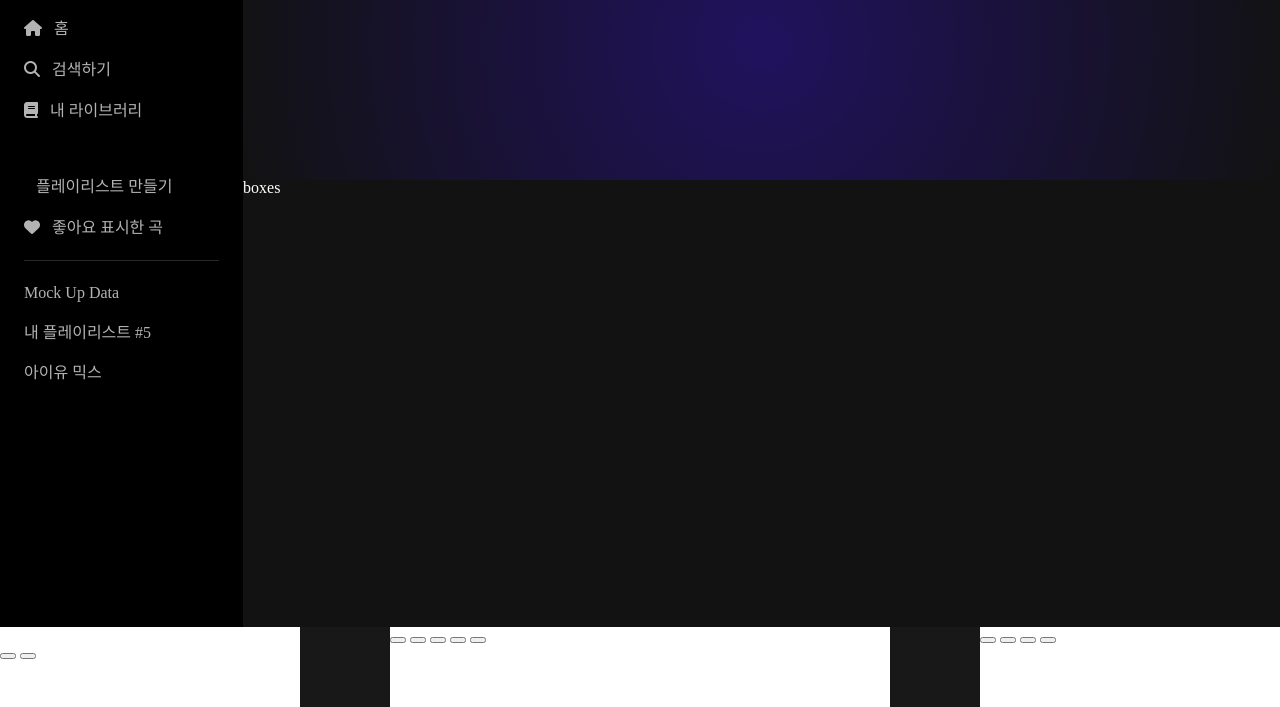
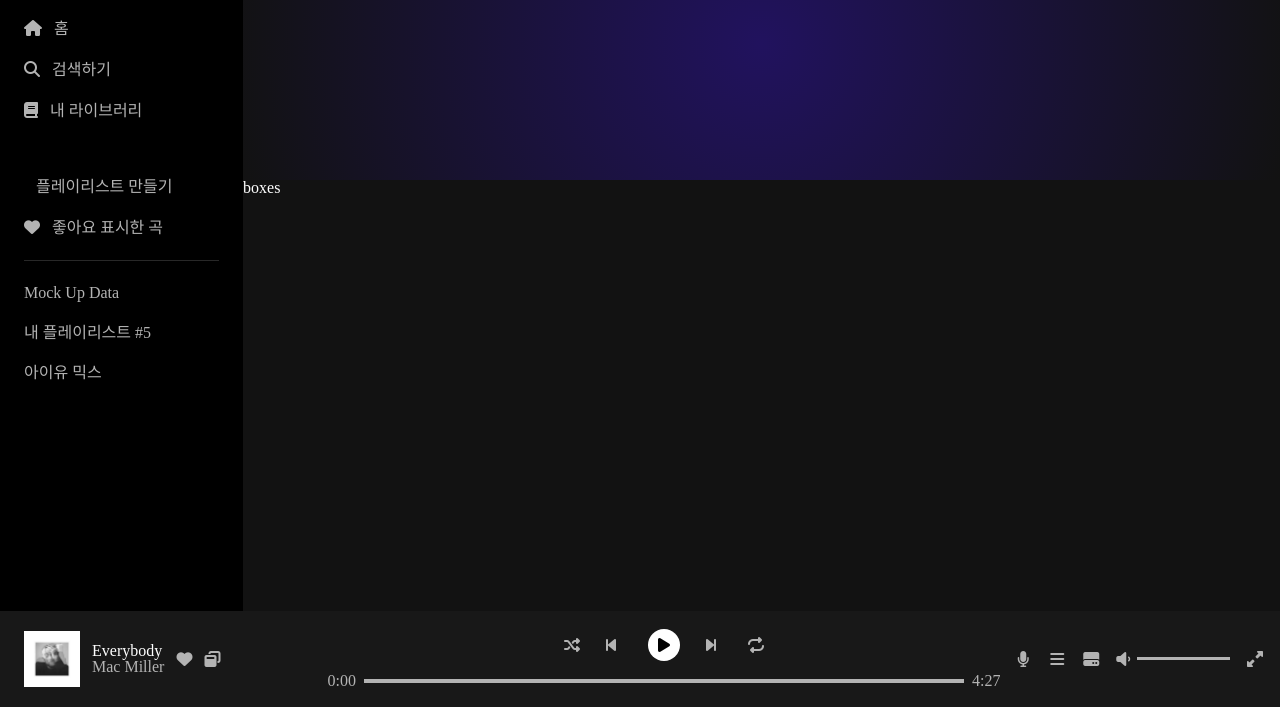
Before and after one commit to LeChcuk/clone-Spotify, a website: page index.html in a window 1280 px wide. Shown: the part 93-800 px from the top of the page. Drawn offline with nearby package versions, Linux system fonts and the light colour scheme; some icons are missing.

Commit message:
nav & footer

```diff
--- a/index.html
+++ b/index.html
@@ -60,26 +60,64 @@
   <!-- playbackPannel -->
   <footer class="playbackPannel">
     <div class="leftSongInfo">
-      <img src="#" alt="" class="leftSongInfo__albumCover">
-      <p class="leftSongInfo__title"></p>
-      <p class="leftSongInfo__artist"></p>
-      <button class="leftSongInfo__like"></button>
-      <button class="leftSongInfo__pip"></button>
+      <img src="./imgs/macmiller.jpg" alt="" class="leftSongInfo__albumCover">
+      <div class="leftSongInfo__songInfoBox">
+        <p class="songInfoBox__title">Everybody</p>
+        <p class="songInfoBox__artist">Mac Miller</p>
+      </div>
+
+      <button class="leftSongInfo__like playbackPannel__btns">
+        <i class="fa-solid fa-solid--green-off fa-heart"></i>
+      </button>
+      <button class="leftSongInfo__pip playbackPannel__btns">
+        <i class="fa-solid fa-solid--green-off fa-window-restore"></i>
+      </button>
     </div>
+
     <div class="middlePlayBack">
-      <button class="middlePlayBack__shuffle"></button>
-      <button class="middlePlayBack__prevSong"></button>
-      <button class="middlePlayBack__playAndPause"></button>
-      <button class="middlePlayBack__nextSong"></button>
-      <button class="middlePlayBack__repeat"></button>
-      <div class="middlePlayBack__time"></div>
+      <div class="middlePlayBack__upperBox">
+        <button class="middlePlayBack__shuffle playbackPannel__btns ">
+          <i class="fa-solid fa-solid--green-off fa-shuffle"></i>
+        </button>
+        <button class="middlePlayBack__prevSong playbackPannel__btns">
+          <i class="fa-solid fa-backward-step"></i>
+        </button>
+        <button class="middlePlayBack__playAndPause playbackPannel__btns">
+          <i class="fa-solid fa-play"></i>
+        </button>
+        <button class="middlePlayBack__nextSong playbackPannel__btns">
+          <i class="fa-solid fa-forward-step"></i>
+        </button>
+        <button class="middlePlayBack__repeat playbackPannel__btns">
+          <i class="fa-solid fa-solid--green-off fa-repeat"></i>
+        </button>
+      </div>
+      <div class="middlePlayBack__lowerBox">
+        <p class="middlePlayBack__currentTime middlePlayBack__timeFont">0:00</p>
+        <div class="middlePlayback__timeline bars"></div>
+        <p class="middlePlayBack__amoutTime middlePlayBack__timeFont">4:27</p>
+      </div>
     </div>
+
     <div class="rightListeningOptions">
-      <button class="rightListeningOptions__lyrics"></button>
-      <button class="rightListeningOptions__playlist"></button>
-      <button class="rightListeningOptions__devices"></button>
-      <button class="rightListeningOptions__volume"></button>
-      <div class="rightListeningOptions__volumeBar"></div>
+      <button class="rightListeningOptions__lyrics playbackPannel__btns">
+        <i class="fa-solid fa-solid--green-off fa-microphone"></i>
+      </button>
+      <button class="rightListeningOptions__playlist playbackPannel__btns">
+        <i class="fa-solid fa-solid--green-off fa-bars"></i>
+      </button>
+      <button class="rightListeningOptions__devices playbackPannel__btns">
+        <i class="fa-solid fa-hard-drive"></i>
+      </button>
+      <button class="rightListeningOptions__volume playbackPannel__btns">
+        <i class="fa-solid fa-volume-low"></i>
+      </button>
+      <div class="rightListeningOptions__volumeBar playbackPannel__btns bars">
+
+      </div>
+      <div class="rightListeningOptions__fullSize playbackPannel__btns">
+        <i class="fa-solid fa-up-right-and-down-left-from-center"></i>
+      </div>
     </div>
   </footer>
 
--- a/main.css
+++ b/main.css
@@ -1,13 +1,15 @@
 :root{
   /* Color  */
   --color-nav: #000;
-  --color-navFont : #b3b3b3;
+  --color-subGrey : #b3b3b3;
   --color-body : #121212;
   --color-footer: #181818;
+  --color-clickesGreen : #1db954;
 
   /* Size */
   --size-nav-Margin : 24px 0;
   --size-nav-Padding : 0 24px;
+
 }
 
 * {
@@ -21,6 +23,16 @@ html, body{
 }
 body{
   overflow: hidden;
+}
+
+button{
+  border: none;
+  padding: 0;
+}
+
+i {
+  font-size: 16px;
+  color:var(--color-subGrey);
 }
 
 /* main */
@@ -65,7 +77,7 @@ body{
 .navLowerMenu__li{
   margin:24px 0;
   cursor: pointer;
-  color:var(--color-navFont);
+  color:var(--color-subGrey);
 }
 
 .navUpperMenu__li:hover,
@@ -131,27 +143,164 @@ body{
 /********* footer - playbackPannel *********/
 .playbackPannel{
   width: 100%;
-  height: 10%;
+  height: 96px;
   background-color:var(--color-footer);
   position: fixed;
   bottom:0px;
   display: flex;
   justify-content: space-between;
+  align-items: center;
 }
 
+/* 일괄 적용 */
+.playbackPannel__btns{
+  width: 16px;
+  height: 16px;
+  display: flex;
+  background-color: var(--color-footer);
+}
+.playbackPannel__btns i:hover{
+  color:#fff;
+}
+
+.fa-solid--green{
+  color:var(--color-clickesGreen);
+}
+
+
+.bars:hover{
+  background-color:var(--color-clickesGreen);
+}
+
+
+/* 이와 같은 일괄 적용은 중복된 코드를 줄이지만, score 문제를 야기한다 */
+/* .playbackPannel button{
+  width: 16px;
+  height: 16px;
+  background-color: var(--color-footer);
+} */
+
+/* leftSongInfo */
 .leftSongInfo{
   width: 300px;
-  height: 100%;
-  background-color: #fff;
-}
-.middlePlayBack{
-  width: 500px;
-  height: 100%;
-  background-color: #fff;
+  height: 80%;
+  margin: 24px;
+  display: flex;
+  align-items: center;
 
 }
+
+.leftSongInfo__albumCover{
+  width: 56px;
+  height: 56px;
+}
+
+.leftSongInfo__songInfoBox{
+  display: flex;
+  flex-direction: column;
+  justify-content: center;
+  margin : 0 12px;
+
+}
+
+.songInfoBox__title{
+
+}
+.songInfoBox__artist{
+  color:var(--color-subGrey);
+}
+
+.leftSongInfo__like{
+}
+
+.leftSongInfo__like i{
+  display: flex;
+}
+
+.leftSongInfo__pip{
+  margin : 0 12px;
+}
+.leftSongInfo__pip i{
+  display: flex;
+}
+
+
+/* middlePlayBack */
+.middlePlayBack{
+  width: 722px;
+  height: 56px;
+  display: flex;
+  flex-direction: column;
+  justify-content: center;
+  align-items: center;
+
+}
+.middlePlayBack__upperBox{
+  width:200px;
+  height: 32px;
+  display: flex;
+  justify-content: space-between;
+  align-items: center;
+}
+
+.middlePlayBack__upperBox button i{
+  display: flex;
+}
+
+.middlePlayBack__playAndPause {
+  width: 32px;
+  height: 32px;
+  background-color: #fff;
+  color:#000;
+  border-radius: 50%;
+  justify-content: center;
+  align-items: center;
+}
+.middlePlayBack__playAndPause:hover{
+  transform: scale(1.1);
+
+}
+
+.middlePlayBack__playAndPause i {
+  color:#000;
+}
+.middlePlayBack__playAndPause i:hover{
+  color:#000;
+}
+
+/* lowerBox */
+.middlePlayBack__lowerBox{
+  width: 100%;
+  display: flex;
+  flex-direction: row;
+  align-items: center;
+  margin-top:12px;
+
+}
+.middlePlayback__timeline{
+  width: 100%;
+  height: 4px;
+  background-color: var(--color-subGrey);
+  margin: 0 8px;
+}
+.middlePlayBack__timeFont{
+  color: var(--color-subGrey);
+}
+
+
+/* rightListeningOptions */
 .rightListeningOptions{
   width: 300px;
-  height: 100%;
-  background-color: #fff;
+  height: 80%;
+  background-color: var(--color-footer);
+  display: flex;
+  align-items: center;
+  justify-content: space-evenly;
 }
+
+.rightListeningOptions__volumeBar{
+  width: 93px;
+  height: 3px;
+  background-color:var(--color-subGrey);
+  margin-left: -12px;
+}
--- a/src/main.js
+++ b/src/main.js
@@ -0,0 +1,11 @@
+// footer - playbackpannel
+const footer = document.querySelector('.playbackPannel');
+
+// footer에 들어오는 모든 클릭 이벤트를 감지
+footer.addEventListener('click', (e) => {
+    // green-toggle해야하는 6개의 버튼이 클릭되었을 경우. toggle한다.
+    if (e.target.matches('.fa-solid--green-off') || e.target.matches('.fa-solid--green')) {
+        e.target.classList.toggle('fa-solid--green-off');
+        e.target.classList.toggle('fa-solid--green');
+    }
+});
```
Also changed, not shown: imgs/macmiller.jpg (added).
